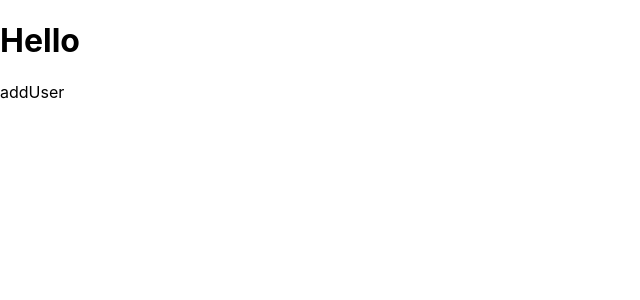
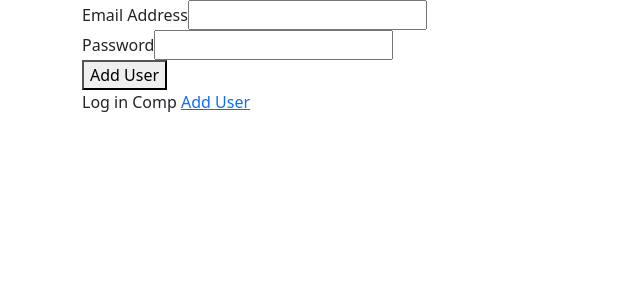
Before and after one commit to imuqri/FYP-Faculty-Management, a React (Create React App) app: page /addUser in a window 1280 px wide. Shown: the top 300 px of the page, without its empty margins (0-640 px from the left). Built offline with nearby package versions, Linux system fonts and the light colour scheme.

Commit message:
update login, add user
Add input form to login and add user and installing firebase

```diff
--- a/package.json
+++ b/package.json
@@ -7,7 +7,9 @@
     "@testing-library/react": "^13.4.0",
     "@testing-library/user-event": "^13.5.0",
     "bootstrap": "^5.3.2",
+    "firebase": "^10.4.0",
     "react": "^18.2.0",
+    "react-bootstrap": "^2.9.0",
     "react-dom": "^18.2.0",
     "react-router-dom": "^6.16.0",
     "react-scripts": "5.0.1",
--- a/src/App.js
+++ b/src/App.js
@@ -5,11 +5,9 @@ import AddUser from './components/AddUser';
 import Account from './components/Account';
 
 
-
 function App() {
   return (
     <div>
-      <h1>Hello</h1>
       <Routes>
         <Route path='/' element={<Login/>}/>
         <Route path='/addUser' element={<AddUser/>}/>
--- a/src/components/Account.jsx
+++ b/src/components/Account.jsx
@@ -1,9 +1,15 @@
 import React from 'react'
 
-const account = () => {
+const Account = () => {
   return (
-    <div>account</div>
+    <div>
+      <h1>account</h1>
+      <p>User Email:</p>
+      <p>User Role:</p>
+
+      <button>Logout</button>
+    </div>
   )
 }
 
-export default account
+export default Account
--- a/src/components/AddUser.jsx
+++ b/src/components/AddUser.jsx
@@ -1,9 +1,23 @@
 import React from 'react'
+import { Link } from 'react-router-dom'
 
-const addUser = () => {
+const AddUser = () => {
   return (
-    <div>addUser</div>
+    <div className='container'>
+      <form>
+        <div>
+          <label>Email Address</label>
+          <input type="email"/>
+        </div>
+        <div>
+          <label>Password</label>
+          <input type="password"/>
+        </div>
+        <button>Add User</button>
+      </form>
+      <p>Log in Comp <Link to='/'>Add User</Link></p>
+    </div>
   )
 }
 
-export default addUser
+export default AddUser
--- a/src/components/Login.jsx
+++ b/src/components/Login.jsx
@@ -1,11 +1,25 @@
 import React from 'react'
+import 'bootstrap/dist/css/bootstrap.min.css';
+import { Link } from 'react-router-dom';
 
-const login = () => {
+
+const Login = () => {
   return (
-    <div>
-
+    <div className='container'>
+      <form>
+        <div>
+          <label>Email Address</label>
+          <input type="email"/>
+        </div>
+        <div>
+          <label>Password</label>
+          <input type="password"/>
+        </div>
+        <button>Log In</button>
+      </form>
+      <p>add user Comp <Link to='/adduser'>Add User</Link></p>
     </div>
   )
 }
 
-export default login
+export default Login
```
Also changed, not shown: 1 other file (tests, documents, lock files or other folders).
